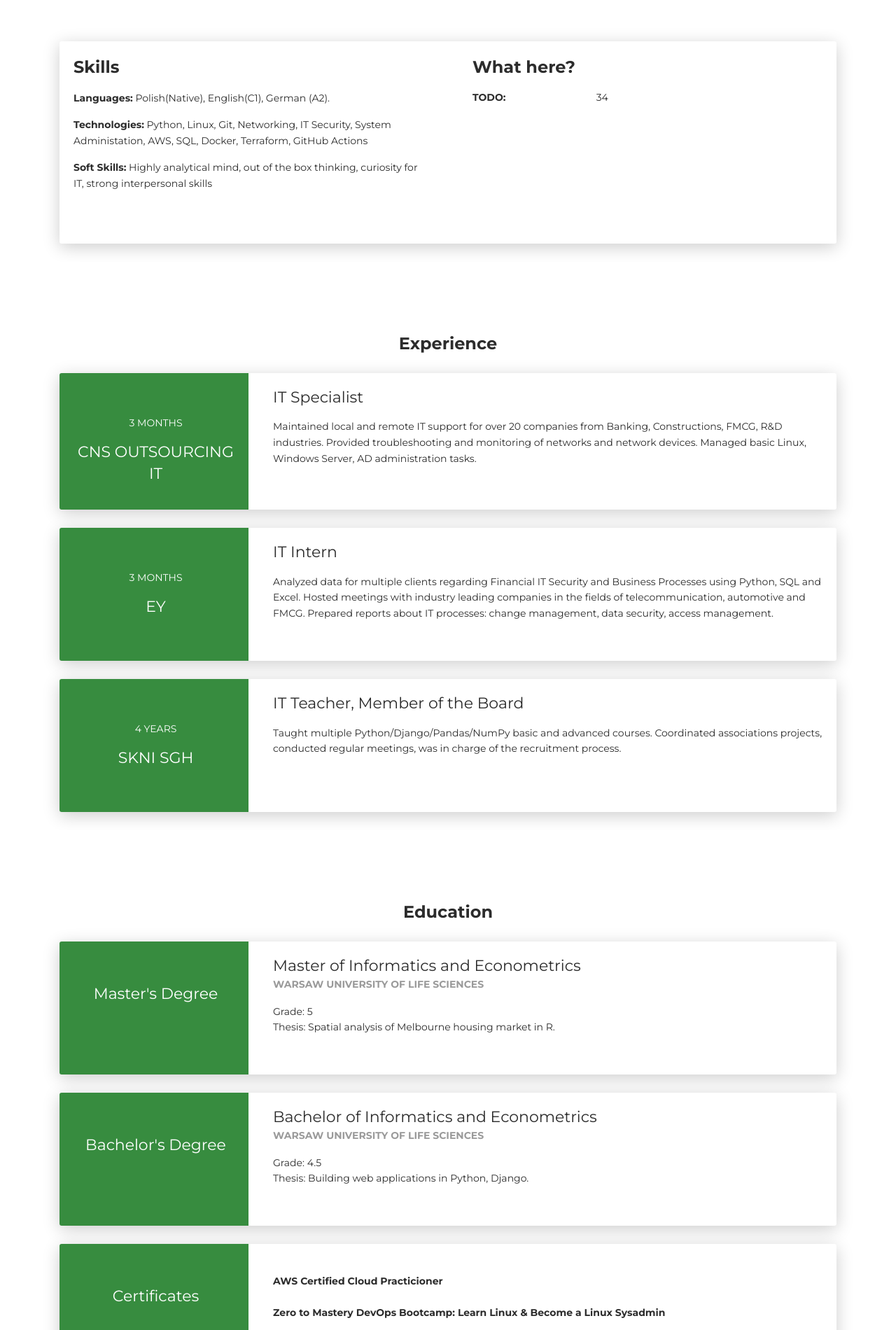
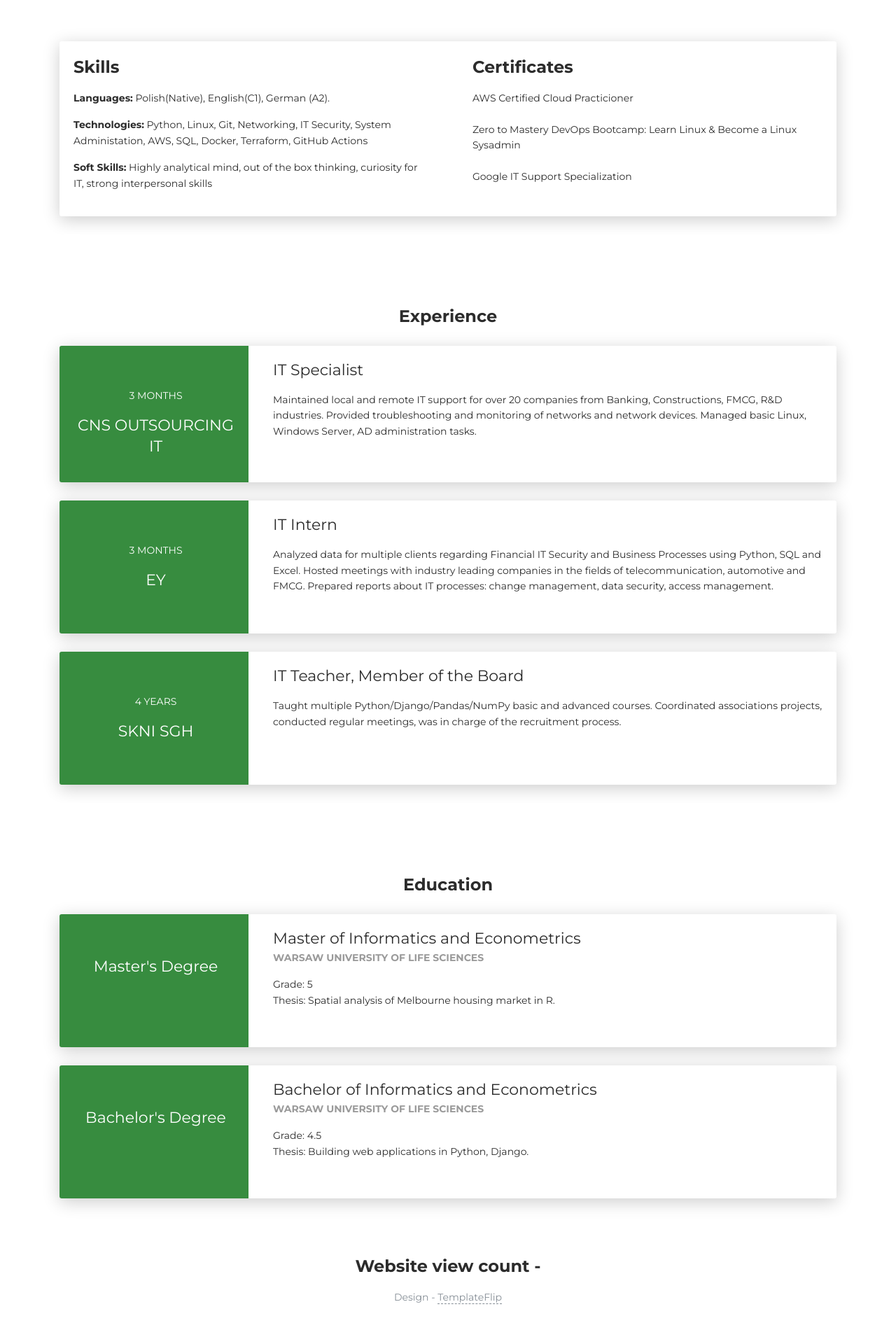
Before and after one commit to thehypre/kubafara.pl, a plain HTML site: page front-end/index.html in a window 1280 px wide. Shown: the part 900-2800 px from the top of the page at 70% size. Drawn offline with Linux system fonts and the light colour scheme; no server answers.

Commit message:
final shape of the page, only need is to update the content

```diff
--- a/front-end/index.html
+++ b/front-end/index.html
@@ -105,18 +105,14 @@
             <p><strong>Technologies:</strong> Python, Linux, Git, Networking, IT Security, System Administation, AWS, SQL, Docker, Terraform, GitHub Actions</p>
 
             <p><strong>Soft Skills:</strong> Highly analytical mind, out of the box thinking, curiosity for IT, strong interpersonal skills</p>
-
-            <p>&nbsp;</p>
-
           </div>
         </div>
         <div class="col-lg-6 col-md-12">
           <div class="card-body">
-            <div class="h4 mt-0 title">What here?</div>
-            <div class="row">
-              <div class="col-sm-4"><strong class="text-uppercase">todo:</strong></div>
-              <div class="col-sm-8">34</div>
-            </div>
+            <div class="h4 mt-0 title">Certificates</div>
+            <p>AWS Certified Cloud Practicioner<br><br>
+              Zero to Mastery DevOps Bootcamp: Learn Linux & Become a Linux Sysadmin<br><br>
+              Google IT Support Specialization</div>
             </div>
           </div>
         </div>
@@ -221,21 +217,6 @@
         </div>
       </div>
     </div>
-    <div class="card">
-      <div class="row">
-        <div class="col-md-3 bg-primary" data-aos="fade-right" data-aos-offset="50" data-aos-duration="500">
-          <div class="card-body cc-education-header">
-            <div class="h5">Certificates</div>
-          </div>
-        </div>
-        <div class="col-md-9" data-aos="fade-left" data-aos-offset="50" data-aos-duration="500">
-          <div class="card-body">
-            <p><strong><br>AWS Certified Cloud Practicioner<br><br>
-              Zero to Mastery DevOps Bootcamp: Learn Linux & Become a Linux Sysadmin<br><br>
-              Google IT Support Specialization</strong</p></div>
-        </div>
-      </div>
-    </div>
   </div>
 </div>
     </div>
```
